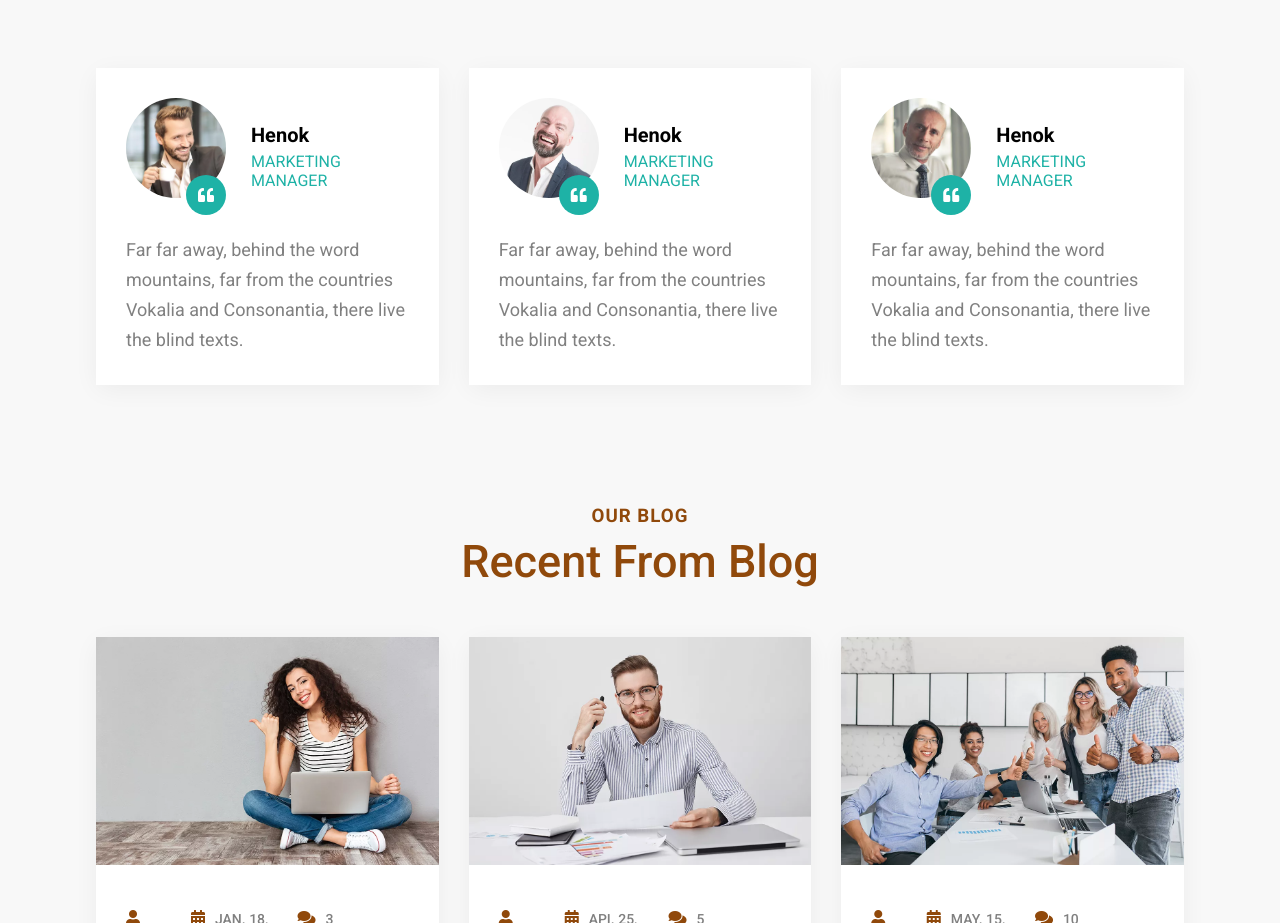
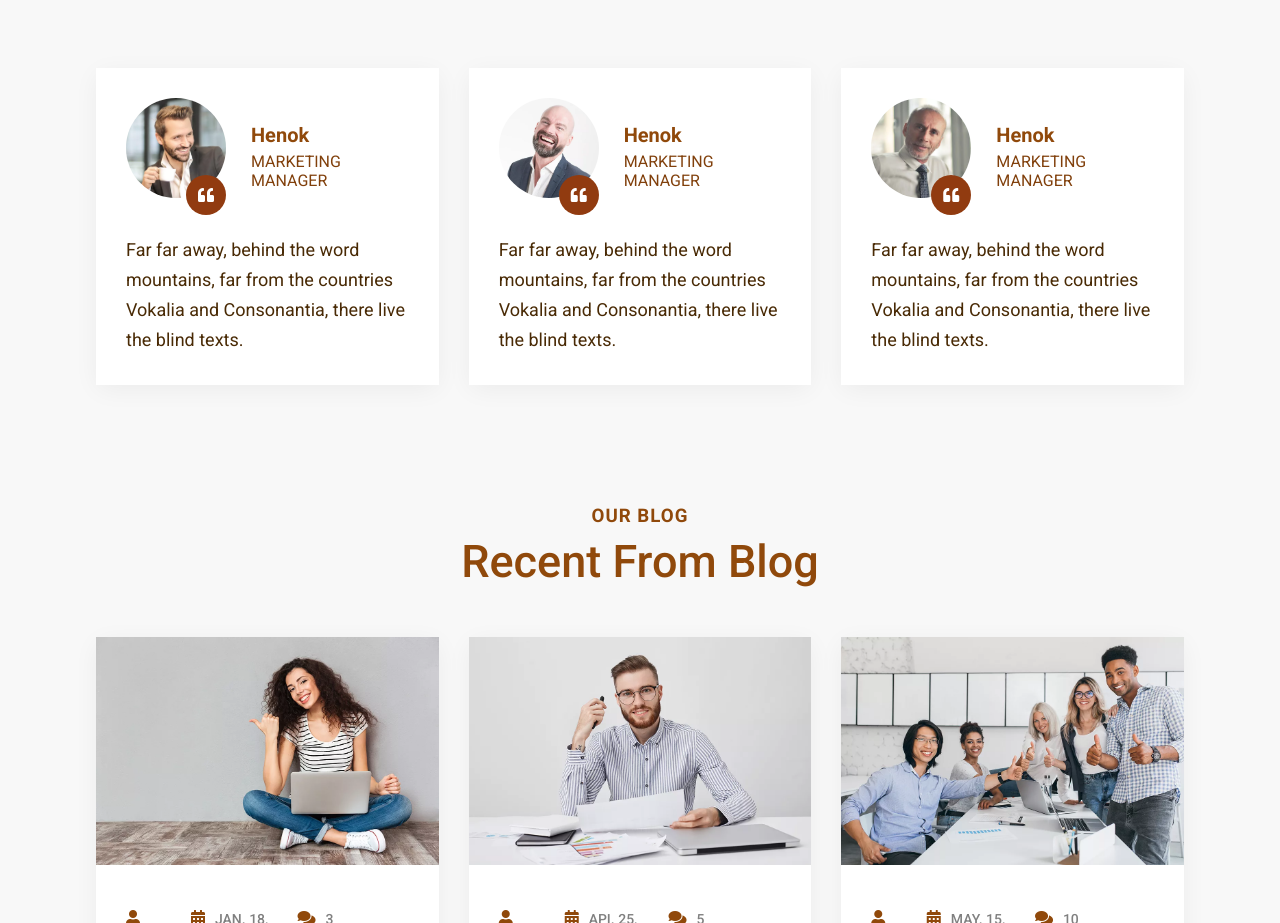
Before and after one commit to hena1086/sage-collaborated, a React (Create React App) app: page / in a window 1280 px wide. Shown: the part 3663-4586 px from the top of the page. Built offline with nearby package versions, Linux system fonts and the light colour scheme.

Commit message:
color edit testimonial

```diff
--- a/src/App.css
+++ b/src/App.css
@@ -20,6 +20,12 @@ body {
 }
 .flexSB ::placeholder{
   color: #90490b;
+}
+.box h2{
+  color: #90490b;
+}
+.items:hover h2 {
+  color: #fff;
 }
 .icon {
   width: 40px;
--- a/src/components/home/testimonal/style.css
+++ b/src/components/home/testimonal/style.css
@@ -15,9 +15,10 @@
   position: absolute;
   bottom: 0;
   left: 60px;
-  background-color: #1eb2a6;
+  background-color: #913b10;
   color: #fff;
 }
+
 .testimonal .name {
   margin: 25px;
 }
@@ -26,15 +27,15 @@
   margin-bottom: 5px;
 }
 .testimonal .name span {
-  color: #1eb2a6;
+  color: #81400c;
 }
 .testimonal p {
   margin-top: 20px;
-  color: grey;
+  color: rgb(73, 42, 5);
   transition: 0.5s;
 }
 .testimonal .items:hover {
-  background-color: #1eb2a6;
+  background-color: #b24a1e;
   color: #fff;
   cursor: pointer;
 }
@@ -44,5 +45,5 @@
 }
 .testimonal .items:hover i {
   background-color: #fff;
-  color: #1eb2a6;
+  color: #95440e;
 }
```
